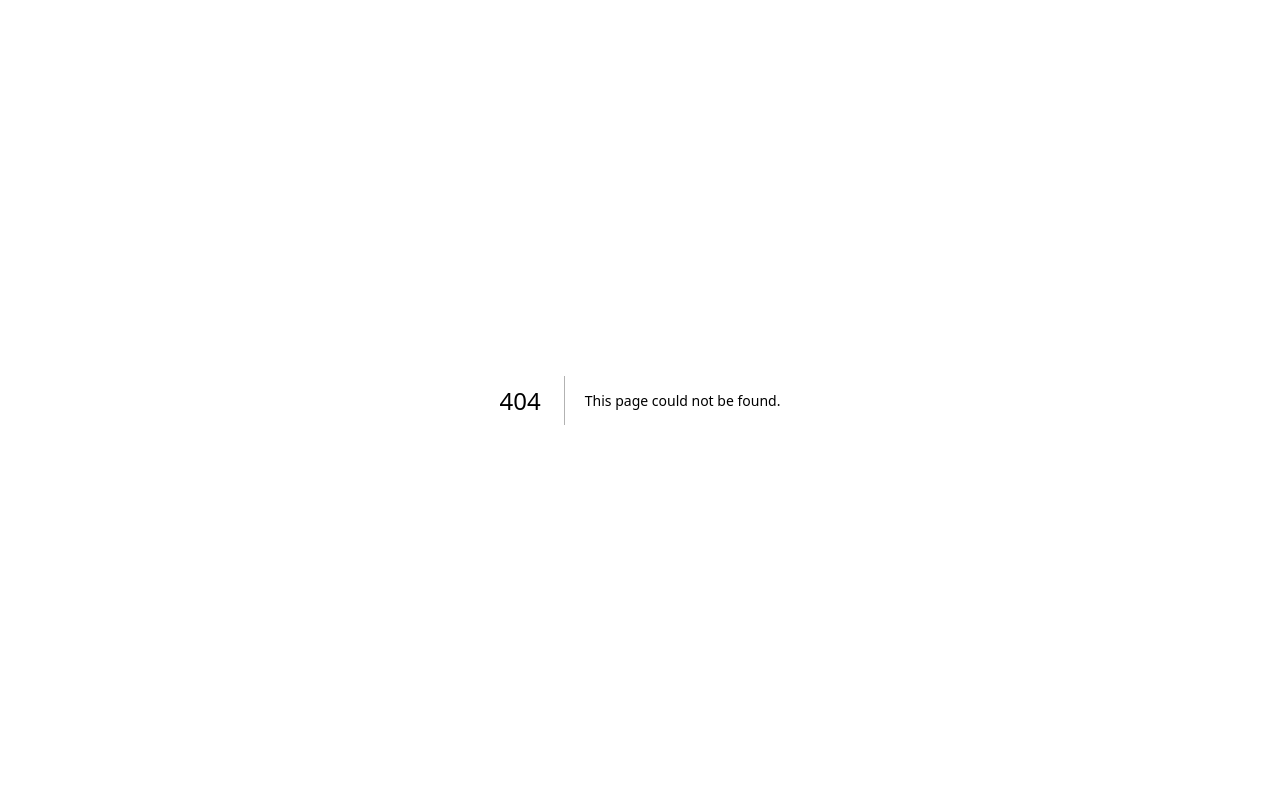
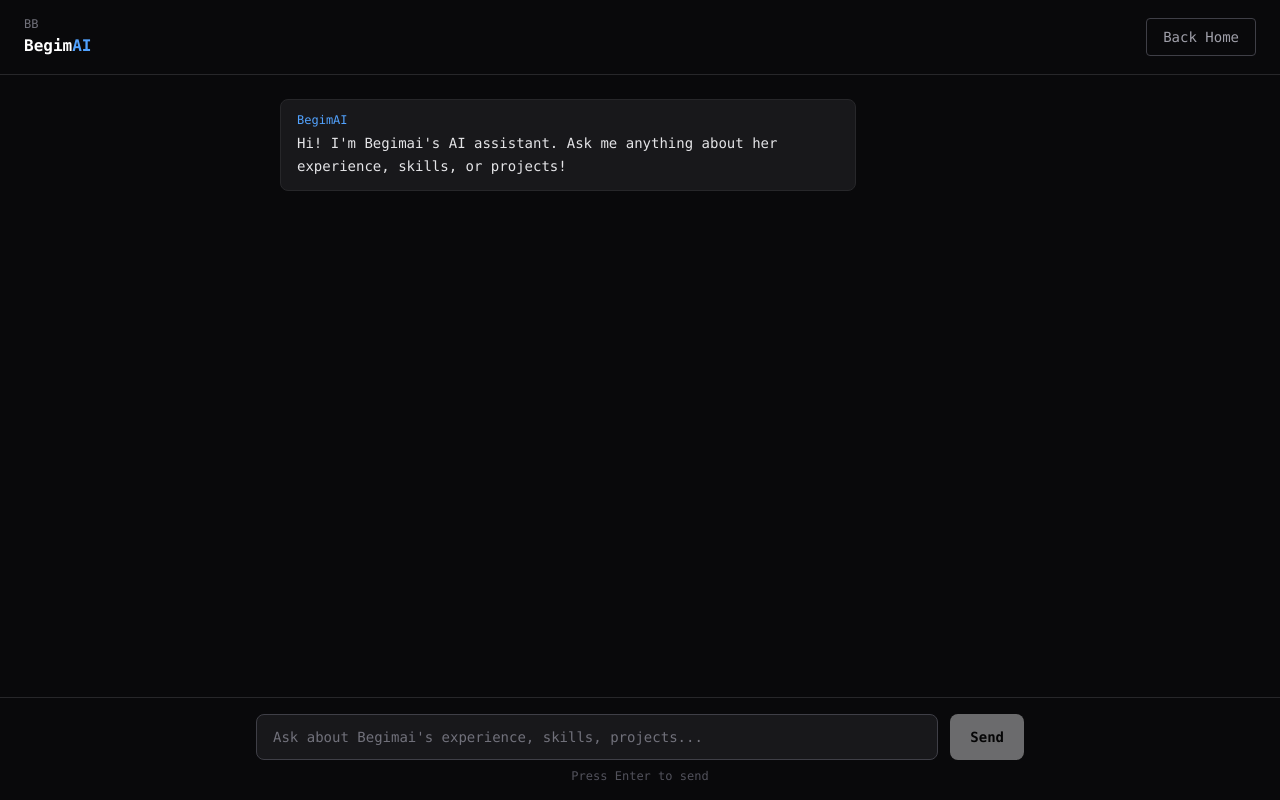
Before and after one commit to begimaibb/portfolio, a Next.js app in the folder my-portfolio/: page /chat in a window 1280 px wide. Before the commit this address had no page. Built offline with nearby package versions, Linux system fonts and the light colour scheme.

Commit message:
added chatbot page

```diff
--- /dev/null
+++ b/my-portfolio/app/chat/page.tsx
@@ -0,0 +1,132 @@
+"use client";
+
+import { useState } from "react";
+
+interface Message {
+  role: "user" | "assistant";
+  content: string;
+}
+
+export default function ChatPage() {
+  const [messages, setMessages] = useState<Message[]>([
+    {
+      role: "assistant",
+      content: "Hi! I'm Begimai's AI assistant. Ask me anything about her experience, skills, or projects!",
+    },
+  ]);
+  const [input, setInput] = useState("");
+  const [loading, setLoading] = useState(false);
+
+  async function sendMessage() {
+    if (!input.trim()) return;
+
+    const userMessage: Message = { role: "user", content: input };
+    const updatedMessages = [...messages, userMessage];
+    setMessages(updatedMessages);
+    setInput("");
+    setLoading(true);
+
+    try {
+      const response = await fetch("http://localhost:8000/api/chat", {
+        method: "POST",
+        headers: { "Content-Type": "application/json" },
+        body: JSON.stringify({ messages: updatedMessages }),
+      });
+
+      const data = await response.json();
+      setMessages([...updatedMessages, { role: "assistant", content: data.message }]);
+    } catch (error) {
+      setMessages([...updatedMessages, { role: "assistant", content: "Sorry, something went wrong. Please try again." }]);
+    } finally {
+      setLoading(false);
+    }
+  }
+
+  function handleKeyDown(e: React.KeyboardEvent) {
+    if (e.key === "Enter" && !e.shiftKey) {
+      e.preventDefault();
+      sendMessage();
+    }
+  }
+
+  return (
+    <main className="min-h-screen bg-zinc-950 flex flex-col">
+
+      {/* Header */}
+      <div className="border-b border-zinc-800 px-6 py-4 flex items-center justify-between">
+        <div>
+          <p className="text-zinc-500 font-mono text-xs mb-0.5">BB</p>
+          <h1 className="text-white font-mono font-bold">Begim<span className="text-blue-400">AI</span></h1>
+
+        </div>
+        <a
+          href="/"
+          className="px-4 py-2 rounded border border-zinc-700 text-zinc-400 font-mono text-sm hover:border-zinc-500 hover:text-white transition-colors"
+        >
+          Back Home
+        </a>
+      </div>
+
+      {/* Messages */}
+      <div className="flex-1 overflow-y-auto px-6 py-6 space-y-4 max-w-3xl w-full mx-auto">
+        {messages.map((msg, i) => (
+          <div
+            key={i}
+            className={`flex ${msg.role === "user" ? "justify-end" : "justify-start"}`}
+          >
+            <div
+              className={`max-w-xl px-4 py-3 rounded-lg font-mono text-sm leading-relaxed ${
+                msg.role === "user"
+                  ? "bg-white text-black"
+                  : "bg-zinc-900 border border-zinc-800 text-zinc-200"
+              }`}
+            >
+              {msg.role === "assistant" && (
+                <p className="text-blue-400 text-xs mb-1">BegimAI</p>
+              )}
+              {msg.content}
+            </div>
+          </div>
+        ))}
+
+        {loading && (
+          <div className="flex justify-start">
+            <div className="bg-zinc-900 border border-zinc-800 px-4 py-3 rounded-lg">
+              <p className="text-blue-400 text-xs font-mono mb-1">Begimai AI</p>
+              <div className="flex gap-1">
+                <span className="w-2 h-2 bg-zinc-500 rounded-full animate-bounce" style={{ animationDelay: "0ms" }} />
+                <span className="w-2 h-2 bg-zinc-500 rounded-full animate-bounce" style={{ animationDelay: "150ms" }} />
+                <span className="w-2 h-2 bg-zinc-500 rounded-full animate-bounce" style={{ animationDelay: "300ms" }} />
+              </div>
+            </div>
+          </div>
+        )}
+      </div>
+
+      {/* Input */}
+      <div className="border-t border-zinc-800 px-6 py-4">
+        <div className="max-w-3xl mx-auto flex gap-3">
+          <input
+            type="text"
+            value={input}
+            onChange={(e) => setInput(e.target.value)}
+            onKeyDown={handleKeyDown}
+            placeholder="Ask about Begimai's experience, skills, projects..."
+            className="flex-1 bg-zinc-900 border border-zinc-700 rounded-lg px-4 py-3 text-white font-mono text-sm placeholder-zinc-500 focus:outline-none focus:border-zinc-500"
+          />
+          <button
+            onClick={sendMessage}
+            disabled={loading || !input.trim()}
+            className="px-5 py-3 rounded-lg bg-white text-black font-mono text-sm font-semibold hover:bg-zinc-200 transition-colors disabled:opacity-40 disabled:cursor-not-allowed"
+          >
+            Send
+          </button>
+        </div>
+        <p className="text-zinc-600 font-mono text-xs text-center mt-2">
+          Press Enter to send
+        </p>
+      </div>
+
+    </main>
+  );
+}
--- a/my-portfolio/components/Hero.tsx
+++ b/my-portfolio/components/Hero.tsx
@@ -83,7 +83,7 @@ export default function Hero() {
           transition={{ delay: 0.6 }}
         >
           <a href="/chat" className="px-5 py-2.5 rounded bg-white text-black font-mono text-sm font-semibold hover:bg-zinc-200 transition-colors">
-            Chat with my AI
+            Chat with Begim<span className="text-blue-400">AI</span> →
           </a>
           <a href="/resume" className="px-5 py-2.5 rounded border border-zinc-600 text-zinc-300 font-mono text-sm hover:border-zinc-400 hover:text-white transition-colors">
             Resume
```
Also changed, not shown: 1 other file (tests, documents, lock files or other folders).
